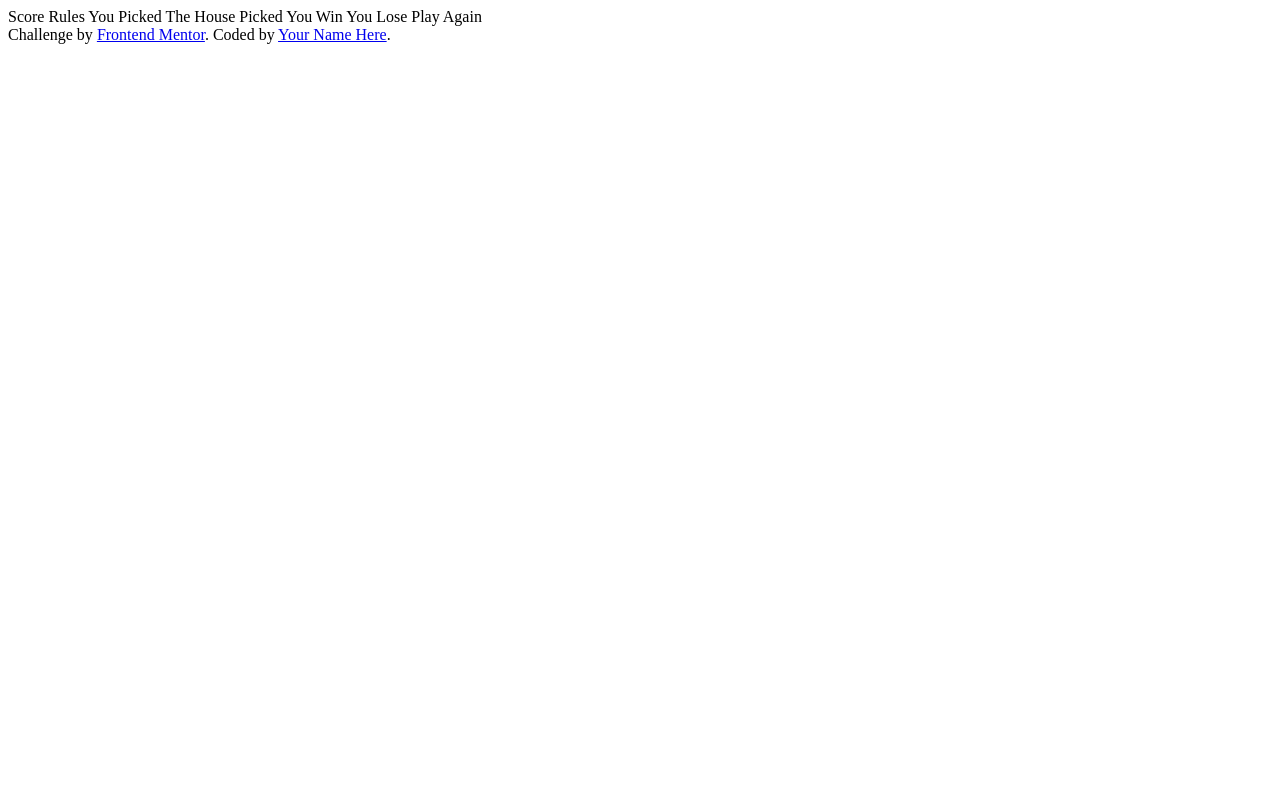
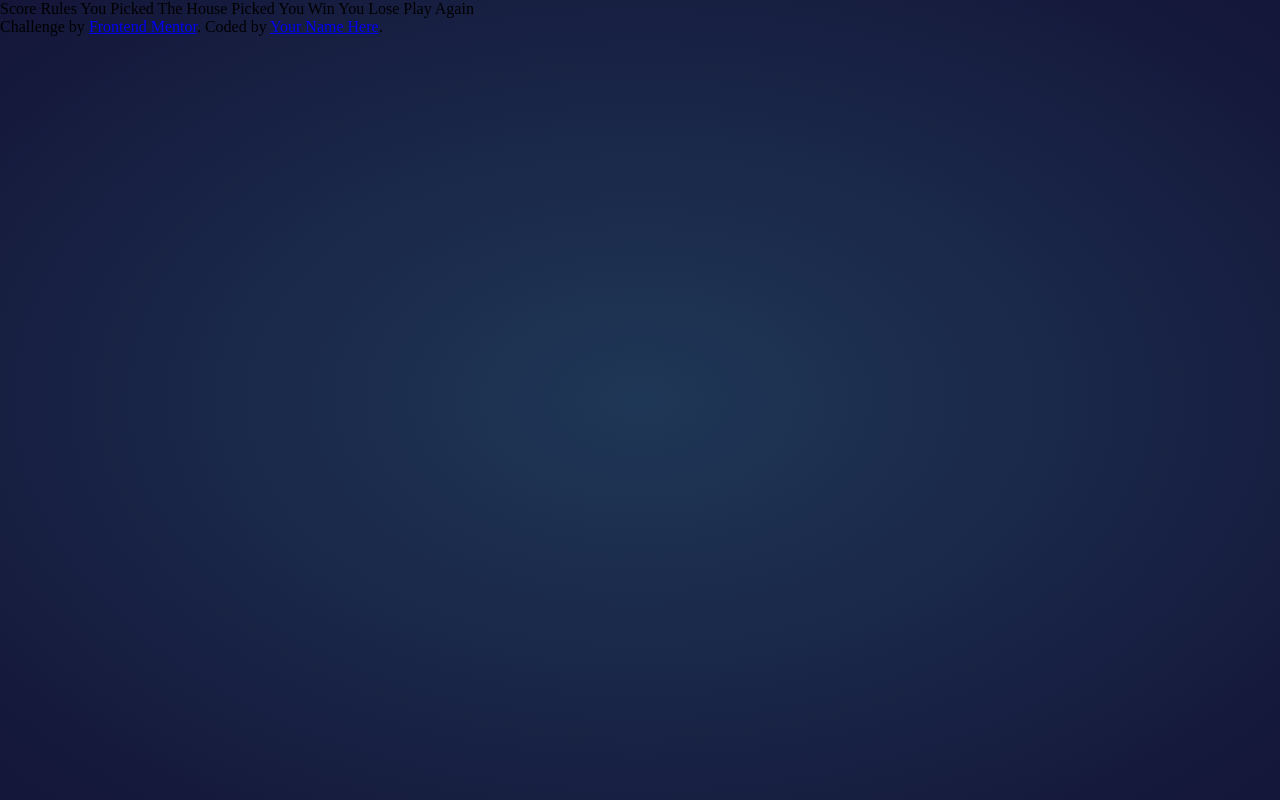
Before and after one commit to siennalind/rock-paper-scissors-master, a React (Create React App) app in the folder rock-paper-scissors/: page / in a window 1280 px wide. Built offline with nearby package versions, Linux system fonts and the light colour scheme.

Commit message:
bg color set

```diff
--- a/rock-paper-scissors/src/App.css
+++ b/rock-paper-scissors/src/App.css
@@ -0,0 +1,14 @@
+* {
+    box-sizing: border-box;
+    margin: 0;
+    padding: 0;
+}
+
+body {
+    height: 100vh;
+    width: 100vw;
+    background-image: radial-gradient(
+        hsl(214, 47%, 23%),
+        hsl(237, 49%, 15%)
+    )
+}
```
